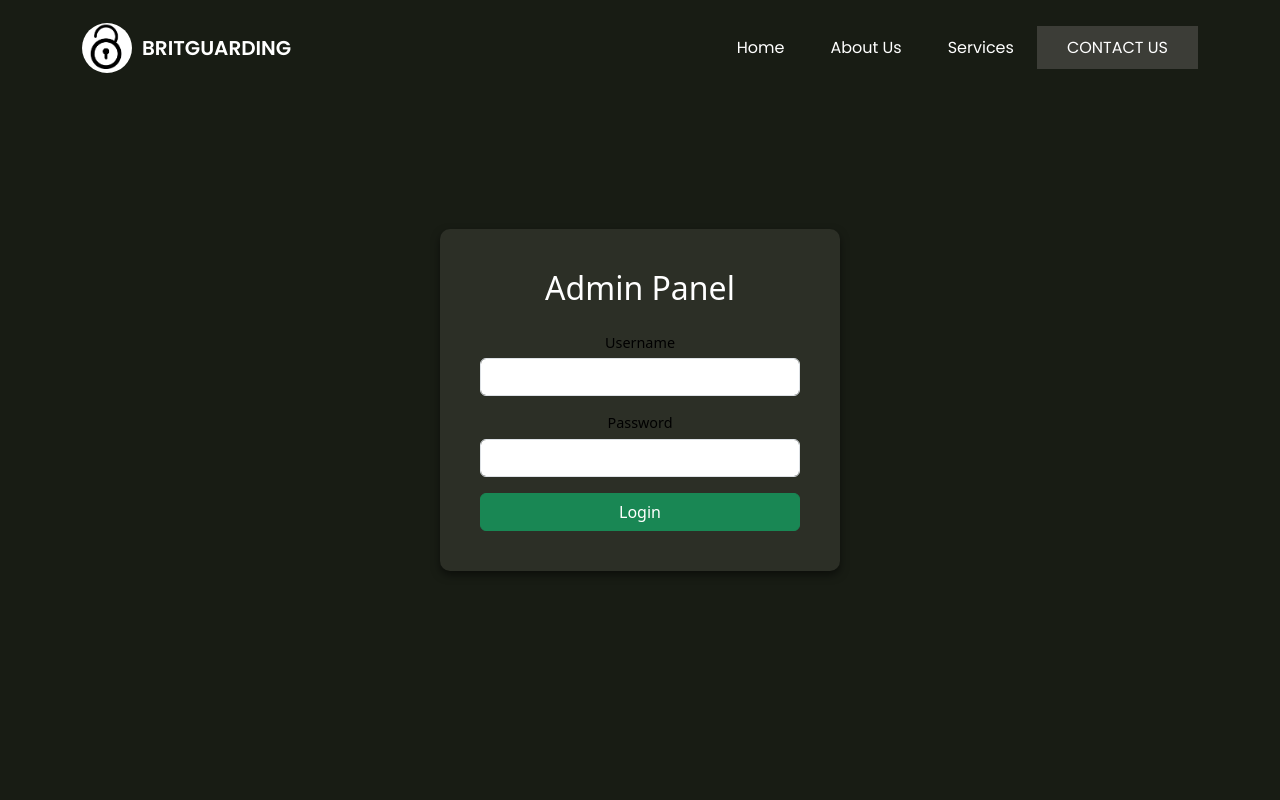
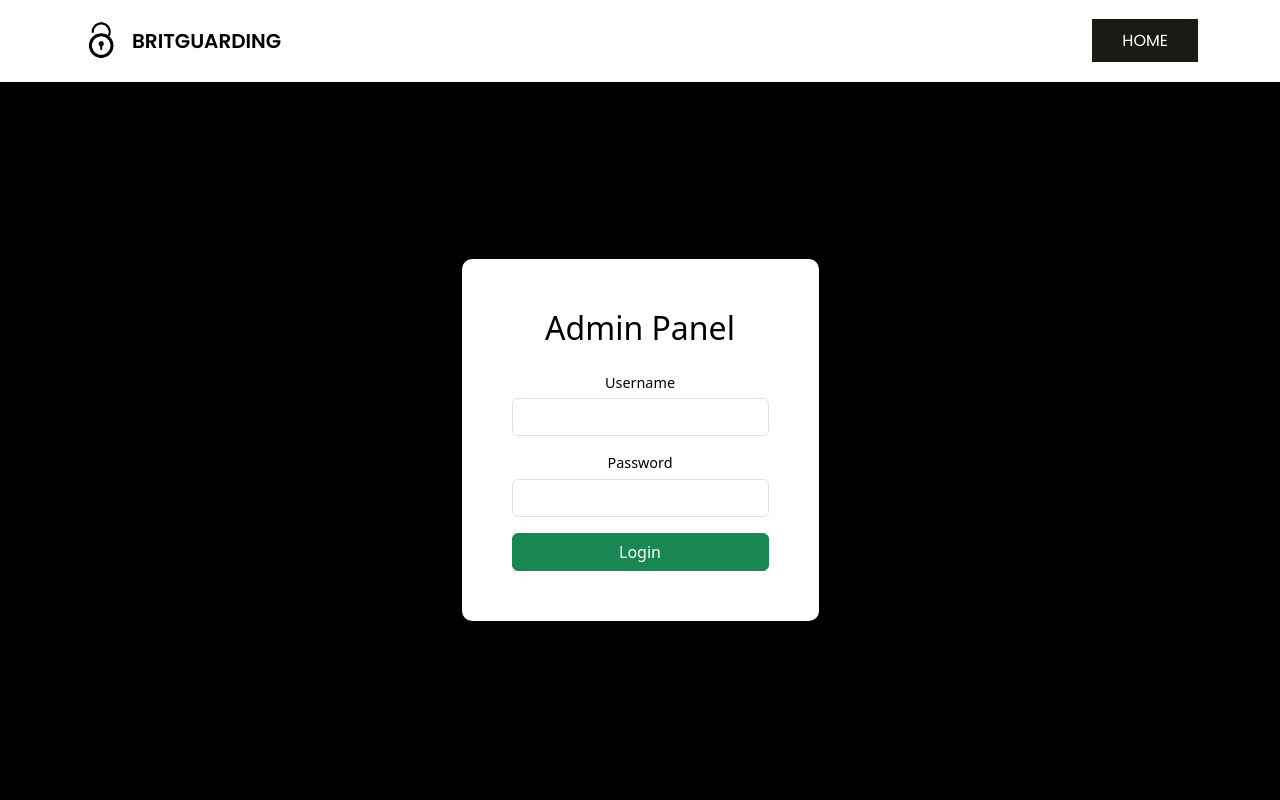
Before and after one commit to ImranAliJutt/securitywebsite, a React (Create React App) app: page /admin in a window 1280 px wide. Shown: the top 800 px of the page. Built offline with nearby package versions, Linux system fonts and the light colour scheme.

Commit message:
Resolved conflicts in ContactUs.js and backend code

```diff
--- a/src/App.js
+++ b/src/App.js
@@ -13,6 +13,7 @@ import TeamGrid from './components/TeamGrid';
 import MyComponent from './components/MyComponent';
 import DataComponent from './components/DataComponent';
 import AdminPanel from './components/AdminPanel'; // Import Admin Panel Component
+import SecondNavbar from './components/SecondNavbar'; // Import SecondNavbar Component
 
 function App() {
   return (
@@ -115,7 +116,7 @@ function App() {
             path="/my-component"
             element={
               <>
-                <Navbar />
+                <SecondNavbar />
                 <MyComponent />
                 <Footer />
               </>
@@ -127,9 +128,9 @@ function App() {
             path="/admin"
             element={
               <>
-                <Navbar />
+                <SecondNavbar />
                 <AdminPanel />
-                <Footer />
+
               </>
             }
           />
--- a/src/components/AdminPanel.css
+++ b/src/components/AdminPanel.css
@@ -7,66 +7,136 @@
 
 /* Background and Main Container */
 .admin-panel-container {
-    background-color: #181C14;
+  background-color: #000000;
   color: white;
   min-height: 100vh;
   display: flex;
+  flex-wrap: wrap; /* Wrap content on smaller screens */
   justify-content: center;
   align-items: center;
 }
+.login-card{
+  background-color: #ffffff;
+  padding: 50px;
+  border-radius: 10px;
+  box-shadow: 0 0 10px rgba(0, 0, 0, 0.1);
+  margin: 20px;
+  color: #000000;
+}
+/* Sidebar */
+.sidebar {
+  width: 250px;
+  background-color: #343a40;
+  color: #fff;
+  display: flex;
+  flex-direction: column;
+  padding: 20px;
+}
 
-  /* Login Card Styling */
-  .login-card {
-    background: #2c2f26;
-    border-radius: 10px;
-    padding: 40px;
-    box-shadow: 0 4px 8px rgba(0, 0, 0, 0.5);
+@media (max-width: 768px) {
+  .sidebar {
     width: 100%;
-    max-width: 400px;
+    height: auto;
+    padding: 10px;
+  }
+
+  .sidebar h3 {
+    font-size: 1.2rem;
+  }
+}
+
+/* Main Content */
+.main-content {
+  flex: 1;
+  background-color: #000000;
+  color: #fff;
+  padding: 20px;
+  display: flex;
+  flex-direction: column;
+  align-items: center;
+  width: 100%;
+}
+
+@media (max-width: 768px) {
+  .main-content {
+    padding: 10px;
+  }
+}
+
+/* Stats Cards */
+.stats-card {
+  display: flex;
+  justify-content: center;
+  gap: 20px;
+  margin-bottom: 20px;
+  flex-wrap: wrap;
+}
+
+.card {
+  flex: 1 1 150px;
+  background-color: #212529;
+  color: #fff;
+  border-radius: 8px;
+  padding: 10px;
   text-align: center;
 }
 
-  .login-card h2 {
-    margin-bottom: 20px;
+@media (max-width: 768px) {
+  .card {
+    flex: 1 1 100px;
+    font-size: 0.9rem;
+    padding: 8px;
+  }
 }
 
-  .form-control {
-    background-color: #444;
-    border: none;
-    color: white;
+/* Table Styling */
+table {
+  width: 100%;
+  border-collapse: collapse;
 }
 
-  .form-control::placeholder {
-    color: #aaa;
+table th, table td {
+  padding: 8px;
+  text-align: center;
 }
 
-  .btn-success {
-    background-color: #28a745;
-    border: none;
+table thead {
+  background-color: #343a40;
+  color: #fff;
 }
 
-  .btn-success:hover {
-    background-color: #218838;
+table tbody tr:nth-child(even) {
+  background-color: #2c3034;
 }
 
-  /* Success/Error Messages */
-  .message {
-    color: #ff6b6b;
+table tbody tr:nth-child(odd) {
+  background-color: #212529;
 }
 
-  .message.success {
-    color: #28a745;
+table tbody tr:hover {
+  background-color: #495057;
 }
 
-  /* Data Table Container */
-  .data-container {
-    width: 90%;
-    max-width: 1000px;
-    margin: auto;
+@media (max-width: 768px) {
+  table {
+    font-size: 0.8rem;
+  }
 }
 
-  .table th,
-  .table td {
-    text-align: center;
-    vertical-align: middle;
+/* Modal */
+.modal-content {
+  max-width: 95%;
+  padding: 10px;
 }
+
+.modal-body {
+  color: #000;
+}
+
+.modal-header .btn-close {
+  color: #ff4d4d;
+}
+
+.modal-header .btn-close:hover {
+  color: #ff0000;
+}
--- a/src/components/AdminPanel.js
+++ b/src/components/AdminPanel.js
@@ -1,16 +1,27 @@
 import React, { useState, useEffect } from "react";
 import "./AdminPanel.css";
 import "bootstrap/dist/css/bootstrap.min.css";
-import { FaEdit, FaTrash } from "react-icons/fa"; // Import icons
+import { FaEdit, FaTrash, FaEye, FaUserFriends, FaBriefcase } from "react-icons/fa";
+
+const JobApplications = () => (
+  <div>
+    <h3 className="text-center">Job Applications</h3>
+    <p>No job applications available yet.</p>
+  </div>
+);
 
 const AdminPanel = () => {
   const [username, setUsername] = useState("");
   const [password, setPassword] = useState("");
   const [message, setMessage] = useState("");
   const [isLoggedIn, setIsLoggedIn] = useState(false);
-  const [contacts, setContacts] = useState([]); // State to store contact records
-  const [editingContact, setEditingContact] = useState(null); // State to handle editing
-  const [updatedContact, setUpdatedContact] = useState({}); // State for updates
+  const [contacts, setContacts] = useState([]);
+  const [currentSection, setCurrentSection] = useState("contacts");
+  const [stats, setStats] = useState({ contactsCount: 0, applicationsCount: 0 });
+  const [editingContact, setEditingContact] = useState(null);
+  const [updatedContact, setUpdatedContact] = useState({});
+  const [showPopup, setShowPopup] = useState(false);
+  const [selectedContact, setSelectedContact] = useState(null);
 
   // Login Functionality
   const handleLogin = (e) => {
@@ -18,38 +29,33 @@ const AdminPanel = () => {
     if (username === "admin" && password === "12345") {
       setMessage("Login successful!");
       setIsLoggedIn(true);
-      fetchContacts(); // Fetch contact data on successful login
+      fetchContacts();
     } else {
       setMessage("Invalid credentials! Please try again.");
-      setIsLoggedIn(false);
     }
   };
-        // Fetch Contacts
+
+  // Fetch Contacts and Stats
   const fetchContacts = async () => {
     try {
       const response = await fetch(
         "https://securitywebsitebackend.onrender.com/api/contacts"
       );
-            if (!response.ok) {
-              throw new Error(`Error: ${response.status} - ${response.statusText}`);
-            }
+      if (!response.ok) throw new Error("Failed to fetch contacts");
       const data = await response.json();
-            console.log("Fetched contacts:", data); // Debugging log
       setContacts(data);
+      setStats((prev) => ({ ...prev, contactsCount: data.length }));
     } catch (error) {
       console.error("Error fetching contacts:", error.message);
     }
   };
-
 
   // Delete Contact
   const handleDelete = async (id) => {
     try {
       await fetch(
         `https://securitywebsitebackend.onrender.com/api/contacts/${id}`,
-        {
-          method: "DELETE",
-        }
+        { method: "DELETE" }
       );
       fetchContacts();
     } catch (error) {
@@ -81,19 +87,17 @@ const AdminPanel = () => {
     }
   };
 
+  // Show Full Details in Popup
+  const handleView = (contact) => {
+    setSelectedContact(contact);
+    setShowPopup(true);
+  };
+
   return (
-    <div
-      className="admin-panel-container"
-      style={{
-        backgroundColor: "#181C14",
-        minHeight: "100vh",
-        color: "#fff",
-        padding: "20px",
-      }}
-    >
+    <div className="admin-panel-container d-flex" style={{ minHeight: "110vh" }}>
       {!isLoggedIn ? (
         // Login Form
-        <div className="login-card">
+        <div className="login-card m-auto">
           <h2 className="text-center mb-4">Admin Panel</h2>
           <form onSubmit={handleLogin}>
             <div className="form-group mb-3">
@@ -119,9 +123,49 @@ const AdminPanel = () => {
           {message && <p className="text-center mt-3">{message}</p>}
         </div>
       ) : (
-        // Contacts Table
+        <>
+          {/* Sidebar */}
+          <div className="sidebar bg-dark text-white p-3" style={{ width: "250px" , height: "92vh"}}>
+            <h3 className="text-center mb-4" style={{color:'#697565'}}>Admin Panel</h3>
+            <ul className="nav flex-column">
+              <li
+                className={`nav-item p-2 ${
+                  currentSection === "contacts" && "bg-secondary"
+                }`}
+                onClick={() => setCurrentSection("contacts")}
+                style={{ cursor: "pointer" }}
+              >
+                Contacts
+              </li>
+              <li
+                className={`nav-item p-2 ${
+                  currentSection === "applications" && "bg-secondary"
+                }`}
+                onClick={() => setCurrentSection("applications")}
+                style={{ cursor: "pointer" }}
+              >
+                Job Applications
+              </li>
+            </ul>
+          </div>
+
+          {/* Main Content */}
+          <div className="main-content p-4 w-100">
+            <div className="stats-card mb-4 d-flex justify-content-around">
+              <div className="card p-3 bg-info text-white text-center">
+                <FaUserFriends size={40} />
+                <h5>Total Contact</h5>
+                <h3>{stats.contactsCount}</h3>
+              </div>
+              <div className="card p-3 bg-warning text-white text-center">
+                <FaBriefcase size={40} />
+                <h5>Job Applications</h5>
+                <h3>{stats.applicationsCount}</h3>
+              </div>
+            </div>
+
+            {currentSection === "contacts" ? (
               <div>
-          <h2 className="text-center mb-4">Welcome, Admin!</h2>
                 <h3 className="mb-3">Fetched Contact Records</h3>
                 <table className="table table-dark table-hover">
                   <thead>
@@ -141,43 +185,66 @@ const AdminPanel = () => {
                             <>
                               <td>
                                 <input
+                                  type="text"
+                                  className="form-control form-control-sm"
                                   value={updatedContact.fullName || ""}
                                   onChange={(e) =>
-                            setUpdatedContact({
-                              ...updatedContact,
-                              fullName: e.target.value,
-                            })
+                                    setUpdatedContact({ ...updatedContact, fullName: e.target.value })
                                   }
                                 />
                               </td>
                               <td>
                                 <input
+                                  type="email"
+                                  className="form-control form-control-sm"
                                   value={updatedContact.email || ""}
                                   onChange={(e) =>
-                            setUpdatedContact({
-                              ...updatedContact,
-                              email: e.target.value,
-                            })
+                                    setUpdatedContact({ ...updatedContact, email: e.target.value })
                                   }
                                 />
                               </td>
                               <td>
                                 <input
+                                  type="text"
+                                  className="form-control form-control-sm"
                                   value={updatedContact.phone || ""}
                                   onChange={(e) =>
-                            setUpdatedContact({
-                              ...updatedContact,
-                              phone: e.target.value,
-                            })
+                                    setUpdatedContact({ ...updatedContact, phone: e.target.value })
                                   }
                                 />
                               </td>
-                      <td colSpan="2">
+                              <td>
+                                <input
+                                  type="text"
+                                  className="form-control form-control-sm"
+                                  value={updatedContact.subject || ""}
+                                  onChange={(e) =>
+                                    setUpdatedContact({ ...updatedContact, subject: e.target.value })
+                                  }
+                                />
+                              </td>
+                              <td>
+                                <input
+                                  type="text"
+                                  className="form-control form-control-sm"
+                                  value={updatedContact.message || ""}
+                                  onChange={(e) =>
+                                    setUpdatedContact({ ...updatedContact, message: e.target.value })
+                                  }
+                                />
+                              </td>
+                              <td>
                                 <button
-                          className="btn btn-success btn-sm"
+                                  className="btn btn-success btn-sm me-2"
                                   onClick={() => handleUpdate(contact._id)}
                                 >
                                   Save
+                                </button>
+                                <button
+                                  className="btn btn-secondary btn-sm"
+                                  onClick={() => setEditingContact(null)}
+                                >
+                                  Cancel
                                 </button>
                               </td>
                             </>
@@ -187,7 +254,7 @@ const AdminPanel = () => {
                               <td>{contact.email}</td>
                               <td>{contact.phone}</td>
                               <td>{contact.subject}</td>
-                      <td>{contact.message}</td>
+                              <td>{contact.message.split(" ").slice(0, 20).join(" ")}...</td>
                               <td>
                                 <button
                                   className="btn btn-primary btn-sm me-2"
@@ -196,10 +263,16 @@ const AdminPanel = () => {
                                   <FaEdit />
                                 </button>
                                 <button
-                          className="btn btn-danger btn-sm"
+                                  className="btn btn-danger btn-sm me-2"
                                   onClick={() => handleDelete(contact._id)}
                                 >
                                   <FaTrash />
+                                </button>
+                                <button
+                                  className="btn btn-info btn-sm"
+                                  onClick={() => handleView(contact)}
+                                >
+                                  <FaEye />
                                 </button>
                               </td>
                             </>
@@ -207,8 +280,39 @@ const AdminPanel = () => {
                         </tr>
                       ))}
                     </tbody>
+
                 </table>
+
+                {/* Popup Modal for Viewing Details */}
+                {showPopup && selectedContact && (
+                  <div className="modal show d-block bg-dark bg-opacity-75">
+                    <div className="modal-dialog">
+                      <div className="modal-content">
+                        <div className="modal-header">
+                          <h5 className="modal-title">Contact Details</h5>
+                          <button
+                            type="button"
+                            className="btn-close"
+                            onClick={() => setShowPopup(false)}
+                          ></button>
                         </div>
+                        <div className="modal-body">
+                          <p><strong>Name:</strong> {selectedContact.fullName}</p>
+                          <p><strong>Email:</strong> {selectedContact.email}</p>
+                          <p><strong>Phone:</strong> {selectedContact.phone}</p>
+                          <p><strong>Subject:</strong> {selectedContact.subject}</p>
+                          <p><strong>Message:</strong> {selectedContact.message}</p>
+                        </div>
+                      </div>
+                    </div>
+                  </div>
+                )}
+              </div>
+            ) : (
+              <JobApplications />
+            )}
+          </div>
+        </>
       )}
     </div>
   );
--- /dev/null
+++ b/src/components/SecondNavbar.js
@@ -0,0 +1,71 @@
+import React, { useState, useEffect } from 'react';
+import { Link } from 'react-router-dom'; // Import Link from React Router
+import logo from '../images/logo.png';
+import './Secondnavbar.css';
+
+const SecondNavbar = () => {
+    const [isScrolled, setIsScrolled] = useState(false);
+
+    useEffect(() => {
+        const handleScroll = () => {
+            setIsScrolled(window.scrollY > 50);
+        };
+
+        window.addEventListener('scroll', handleScroll);
+        return () => window.removeEventListener('scroll', handleScroll);
+    }, []);
+
+
+    return (
+        <nav
+            className={`navbar navbar-expand-lg fixed-top py-3`}
+            style={{
+                backgroundColor: isScrolled ? 'white' : 'white',
+                transition: '0.5s',
+            }}
+        >
+            <div className="container">
+                {/* Logo and Branding */}
+                <Link className="navbar-brand" to="/">
+                    <img
+                        src={logo}
+                        alt="BritGuarding"
+                        style={{ height: '40px', marginRight: '10px' }}
+                    />
+                    <span style={{ color: 'black' }}>BritGuarding</span>
+                </Link>
+
+                {/* Mobile Menu Button */}
+                <button
+                    className="navbar-toggler"
+                    type="button"
+                    data-bs-toggle="collapse"
+                    data-bs-target="#navbarNav"
+                    aria-controls="navbarNav"
+                    aria-expanded="false"
+                    aria-label="Toggle navigation"
+                >
+                    <span className="navbar-toggler-icon"></span>
+                </button>
+
+                {/* Navbar Links */}
+                <div className="collapse navbar-collapse" id="navbarNav">
+                    <ul className="navbar-nav ms-auto align-items-center">
+
+                    </ul>
+
+                    {/* Home Button */}
+                    <div className="contact-button-containersss ms-auto">
+                        <Link
+                            to="/"
+                            >
+                            Home
+                        </Link>
+                    </div>
+                </div>
+            </div>
+        </nav>
+    );
+};
+
+export default SecondNavbar;
--- /dev/null
+++ b/src/components/Secondnavbar.css
@@ -0,0 +1,21 @@
+.contact-button-containersss a {
+    padding: 10px 30px;
+    text-decoration: none; /* Remove underline */
+    background: #181C14;
+    background: -moz-linear-gradient(
+        0deg,
+        rgba(255, 255, 255, 1) 0%,
+        rgba(0, 0, 0, 1) 34%,
+        rgba(255, 255, 255, 1) 100%
+    );
+    color: rgb(255, 255, 255);
+    text-transform: uppercase;
+    transition: background 0.3s ease, color 0.3s ease;
+    text-align: center;
+}
+
+.contact-button-containersss a:hover {
+    color: #ECDFCC; /* Optional hover color change */
+    background-color: #333; /* Optional background change on hover */
+    text-decoration: none; /* Ensure no underline on hover */
+}
```
Lines whose indentation alone changed are shown as unchanged.
